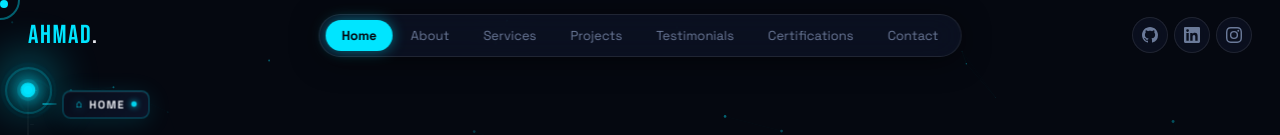
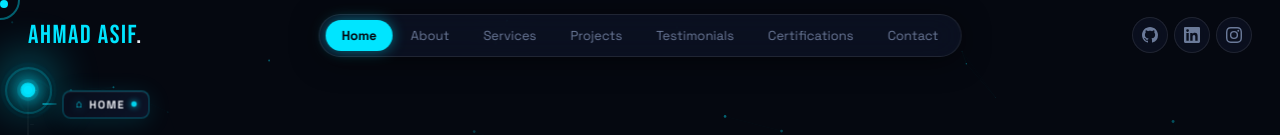
Before and after one commit to Ahmad-030/ReactPortfolio, a React (Vite) app: page / in a window 1280 px wide. Shown: the top 135 px of the page. Built offline with nearby package versions, Linux system fonts and the light colour scheme.

Commit message:
first commit

```diff
--- a/src/App.jsx
+++ b/src/App.jsx
@@ -1582,7 +1582,7 @@ function Nav({ activeSection }) {
   const onSocLeave = e => { e.currentTarget.style.color = "var(--muted)"; e.currentTarget.style.borderColor = "rgba(255,255,255,0.09)"; e.currentTarget.style.background = "rgba(12,18,35,0.75)"; };
   return (
     <nav style={{ position: "fixed", top: 0, left: 0, right: 0, zIndex: 1000, display: "flex", alignItems: "center", justifyContent: "space-between", padding: "0 28px", height: 70, background: scrolled ? "rgba(5,8,16,0.96)" : "transparent", backdropFilter: scrolled ? "blur(20px)" : "none", borderBottom: scrolled ? "1px solid var(--border)" : "none", transition: "all 0.3s" }}>
-      <a href="#home" style={{ fontFamily: "var(--font-display)", fontSize: 26, color: "var(--accent)", zIndex: 2, flexShrink: 0, letterSpacing: "0.06em" }}>Ahmad<span style={{ color: "var(--text)" }}>.</span></a>
+      <a href="#home" style={{ fontFamily: "var(--font-display)", fontSize: 26, color: "var(--accent)", zIndex: 2, flexShrink: 0, letterSpacing: "0.06em" }}>Ahmad Asif<span style={{ color: "var(--text)" }}>.</span></a>
       <div style={{ position: "absolute", left: "50%", transform: "translateX(-50%)", display: "flex", alignItems: "center", gap: 2, background: "rgba(12,18,35,0.88)", border: "1px solid rgba(255,255,255,0.09)", borderRadius: 50, padding: "5px 6px", backdropFilter: "blur(16px)", boxShadow: "0 4px 28px rgba(0,0,0,0.5)" }}>
         {links.map(l => { const active = activeSection === l; return (<a key={l} href={`#${l}`} data-hover style={{ padding: "7px 16px", borderRadius: 50, fontSize: 13, fontWeight: active ? 700 : 400, textTransform: "capitalize", color: active ? "var(--bg)" : "var(--muted)", background: active ? "var(--accent)" : "transparent", boxShadow: active ? "0 0 14px rgba(0,229,255,0.45)" : "none", transition: "all 0.22s", whiteSpace: "nowrap" }}>{l}</a>); })}
       </div>
```
